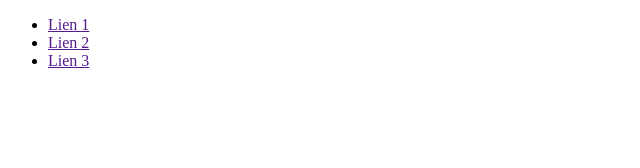
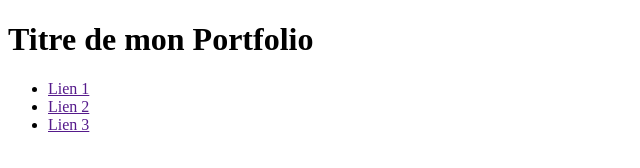
Before and after one commit to fernand90/apprendre-github, a plain HTML site: page index.html in a window 1280 px wide. Shown: the whole page, without its empty margins (0-640 px from the left). Drawn offline with Linux system fonts and the light colour scheme.

Commit message:
Ajout d'un titre de niveau h1 closes #3

```diff
--- a/index.html
+++ b/index.html
@@ -8,6 +8,7 @@
 </head>
 
 <body>
+    <h1>Titre de mon Portfolio</h1>
     <nav>
         <ul>
             <li><a href="">Lien 1</a></li>
```
